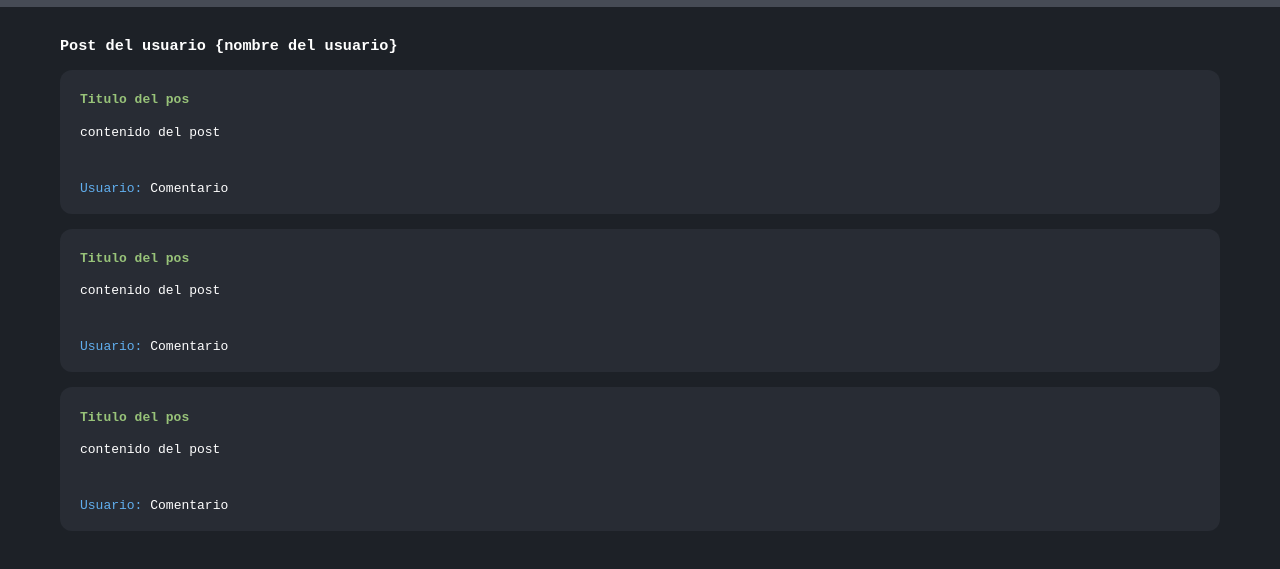
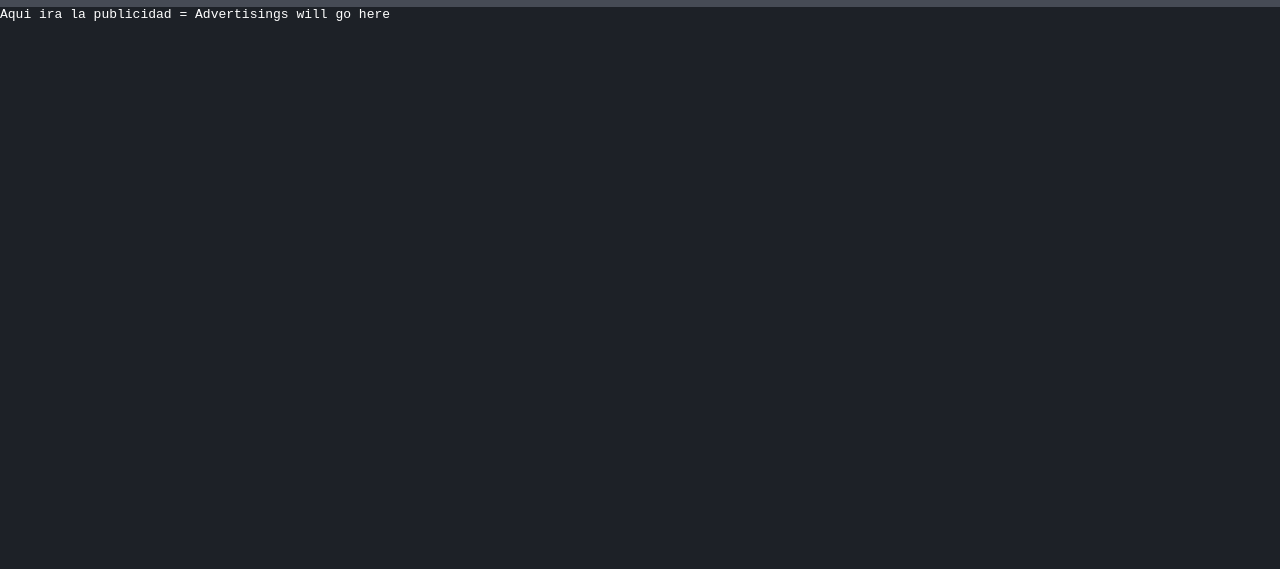
Before and after one commit to MarcoEsteban/git-curso, a plain HTML site: page index.html in a window 1280 px wide. Shown: the part 63-632 px from the top of the page. Drawn offline with Linux system fonts and the light colour scheme.

Commit message:
Add advertisiments a html

```diff
--- a/index.html
+++ b/index.html
@@ -15,30 +15,13 @@
       <img class="logo" src="./img/logo-git.png" alt="Imagen git">
       <h1>Blog Curso Git</h1>
     </div>
+    <!-- Publicidades = Advertisements -->
+    <div>
+      Aqui ira la publicidad = Advertisings will go here
+    </div>
 
     <div class="container" id="content">
-      <h3>Post del usuario {nombre del usuario}</h3>
-
-      <div class="post">
-        <h4>Titulo del pos</h4>
-        <p>contenido del post</p>
-        <br>
-        <p><span>Usuario:</span> Comentario</p>
-      </div>
-
-      <div class="post">
-        <h4>Titulo del pos</h4>
-        <p>contenido del post</p>
-        <br>
-        <p><span>Usuario:</span> Comentario</p>
-      </div>
-
-      <div class="post">
-        <h4>Titulo del pos</h4>
-        <p>contenido del post</p>
-        <br>
-        <p><span>Usuario:</span> Comentario</p>
-      </div>
+      <!-- Add Posts from JS -->
     </div>
   </body>
 </html>
```
